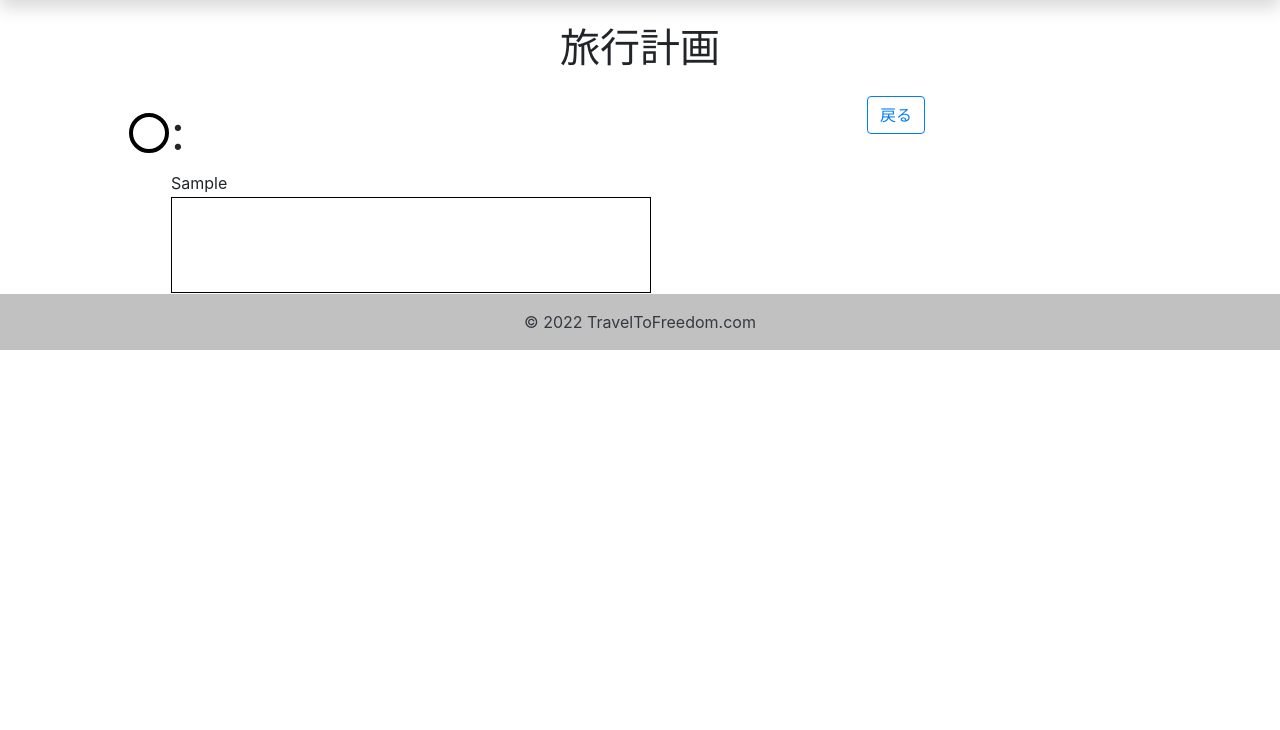
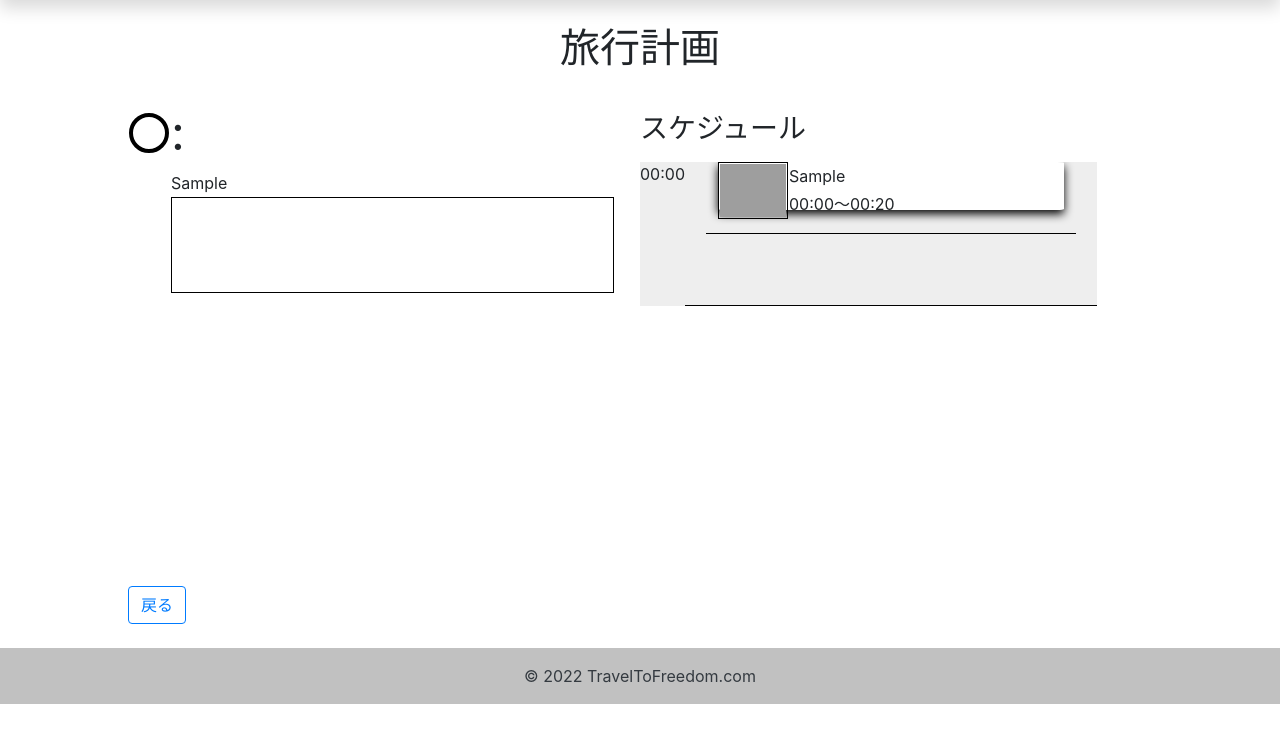
Before and after one commit to SaltPeninsula11/Travel_to_freedom, a Django app: page /plan-detail/1 in a window 1280 px wide. Shown: the part 70-800 px from the top of the page. Run offline with Django 3.2, Linux system fonts and the light colour scheme; tables that the repository leaves empty hold one stand-in row (values such as "Sample post"); some libraries are stand-ins or nearby versions; grey boxes are pictures that could not be loaded.

Commit message:
メモ欄の修正、レスポンシブ対応

```diff
--- a/static/css/memoSpaceSmall.css
+++ b/static/css/memoSpaceSmall.css
@@ -3,6 +3,9 @@
 #memo {
     position: relative;
     top: 0px;
+    left: -55px;
+
+    width: 100%;
 }
 
 #memoSpace {
--- a/static/css/planDetail.css
+++ b/static/css/planDetail.css
@@ -37,7 +37,7 @@ textarea#mainDescription {
 
 #imageSpace {
     width: 90%;
-    height: 180px;
+    height: 280px;
 }
 #mainPhotoDisplay {
     width: 100%;
@@ -99,7 +99,7 @@ td#Timeline_TimePlace {
 }
 
 #descriptionSpace {
-    width: 30em;
+    width: 95%;
     height: 6em;
     border: 1px solid #000;
 }
--- a/static/css/sharePlan.css
+++ b/static/css/sharePlan.css
@@ -37,7 +37,7 @@ textarea#mainDescription {
 
 #imageSpace {
     width: 90%;
-    height: 180px;
+    height: 280px;
 }
 #mainPhotoDisplay {
     width: 100%;
--- a/travel_planning/templates/shiozaki/plan_detail.html
+++ b/travel_planning/templates/shiozaki/plan_detail.html
@@ -8,6 +8,7 @@
 
 {% load static %}
 <link rel="stylesheet" type="text/css" href="{% static 'css/planDetail.css' %}">
+<link rel="stylesheet" type="text/css" href="{% static 'css/memoSpaceSmall.css' %}">
 
 <div id="contents">
 
@@ -52,18 +53,42 @@
     </div>
 
     <div class="space_1x1">
-
+        <h3>スケジュール</h3>
+        <div id="memo" class="memo">
+            <div id="memoSpace">
+                <!-- なぜか狭まっとる！ -->
+                <div class="schedule_table">
+                    ここはスケジュールカードが入る欄
+                </div>
+            </div>
+        </div>
+        {% for plan in planList %}
+        {% if plan.2 != "NaN" %}
+        <input type="hidden" name="scheduleName" value="{{ plan.0 }}">
+        <input type="hidden" name="scheduleBeginTime" value="{{ plan.2 }}">
+        <input type="hidden" name="scheduleStayTime" value="{{ plan.3 }}">
+        {% endif %}
+        {% endfor %}
     </div>
 
-    <div class="buttons">
-        <a class="btn btn-outline-primary" href="{% url 'travel_planning:list' %}">戻る</a>
-        {% if user == planOwner %}
-        <a class="btn btn-outline-success" href="{% url 'travel_planning:plan-update' object.pk %}">編集</a>
-        <a class="btn btn-outline-danger" href="{% url 'travel_planning:mydelete' object.pk %}">削除</a>
-        {% elif user.is_authenticated %}
-        <a class="btn btn-outline-warning" href="{% url 'travel_planning:plan-copy' object.pk %}">コピー</a>
-        {% endif %}
+    <div class="space_1x2">
+        <br>
+        <div class="d-flex">
+            <div class="change mr-auto">
+                <a class="btn btn-outline-primary" href="{% url 'travel_planning:list' %}">戻る</a>
+            </div>
+
+            {% if user == planOwner %}
+            <a class="btn btn-outline-success mb-1" href="{% url 'travel_planning:plan-update' object.pk %}">編集</a>
+            <a class="btn btn-outline-danger mb-1" href="{% url 'travel_planning:mydelete' object.pk %}">削除</a>
+            {% elif user.is_authenticated %}
+            <a class="btn btn-outline-warning" href="{% url 'travel_planning:plan-copy' object.pk %}">コピー</a>
+            {% endif %}
+        </div>
+        <br>
     </div>
 </div>
 
+<script src="{% static 'js/memoSpaceSmall.js' %}"></script>
+
 {% endblock %}
--- a/travel_planning/templates/shiozaki/share_plan.html
+++ b/travel_planning/templates/shiozaki/share_plan.html
@@ -28,7 +28,6 @@
                     タイトルなし
                     {% endif %}
                 </h2>
-                <h3>メイン画像</h3>
                 <input type="file" onchange="OnFileSelect(this);" name="メイン画像" id="mainPhoto"><br>
                 <div id="imageSpace">
                     <img src="" alt="" id="mainPhotoDisplay">
@@ -44,7 +43,7 @@
             <h3>スケジュール</h3>
             <div id="memo" class="memo">
                 <div id="memoSpace">
-                    <!-- なぜか下に来とる！ -->
+                    <!-- なぜか狭まっとる！ -->
                     <div class="schedule_table">
                         ここはスケジュールカードが入る欄
                     </div>
```
